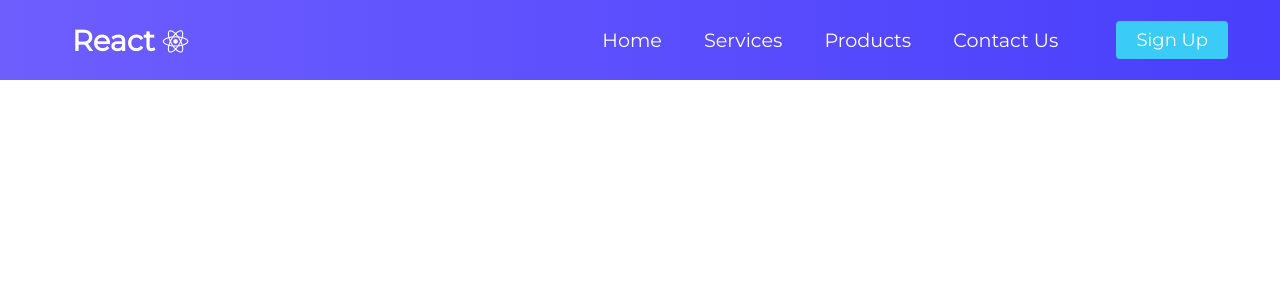
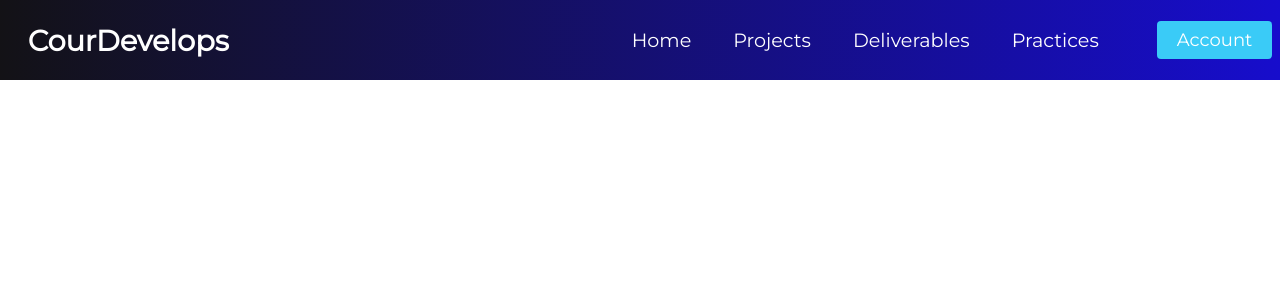
Before and after one commit to courthub74/react-navbar-demo, a React (Create React App) app: page / in a window 1280 px wide. Shown: the top 300 px of the page. Built offline with nearby package versions, Linux system fonts and the light colour scheme.

Commit message:
CourDeved

```diff
--- a/src/components/Navbar/MenuItems.js
+++ b/src/components/Navbar/MenuItems.js
@@ -5,22 +5,22 @@ export const MenuItems = [
         cName: 'nav-links'
     },
     {
-        title: 'Services',
+        title: 'Projects',
         url: '#',
         cName: 'nav-links'
     },
     {
-        title: 'Products',
+        title: 'Deliverables',
         url: '#',
         cName: 'nav-links'
     },
     {
-        title: 'Contact Us',
+        title: 'Practices',
         url: '#',
         cName: 'nav-links'
     },
     {
-        title: 'Sign up',
+        title: 'Preview',
         url: '#',
         cName: 'nav-links-mobile'
     }
--- a/src/components/Navbar/Navbar.css
+++ b/src/components/Navbar/Navbar.css
@@ -1,6 +1,6 @@
 
 .NavbarItems {
-    background: linear-gradient(90deg, rgb(110, 94, 254) 0%, rgba(73,63,252,1) 100%);
+    background: linear-gradient(90deg, rgb(19, 18, 22) 0%, rgb(23, 13, 204) 100%);
     height: 80px;
     display: flex;
     justify-content: center;
--- a/src/components/Navbar/Navbar.js
+++ b/src/components/Navbar/Navbar.js
@@ -14,7 +14,7 @@ class Navbar extends Component {
     render() {
         return(
             <nav className="NavbarItems">
-                <h1 className="navbar-logo">React<i className="fab fa-react"></i></h1>
+                <h1 className="navbar-logo">CourDevelops</h1>
 
                 <div className="menu-icon" onClick={this.handleClick}>
                     <i className={this.state.clicked ? 'fas fa-times' : 'fas fa-bars'}></i>
@@ -32,7 +32,7 @@ class Navbar extends Component {
                         )
                     })}
                 </ul>
-                <Button>Sign Up</Button>
+                <Button>Account</Button>
             </nav>
         )
     }
```
